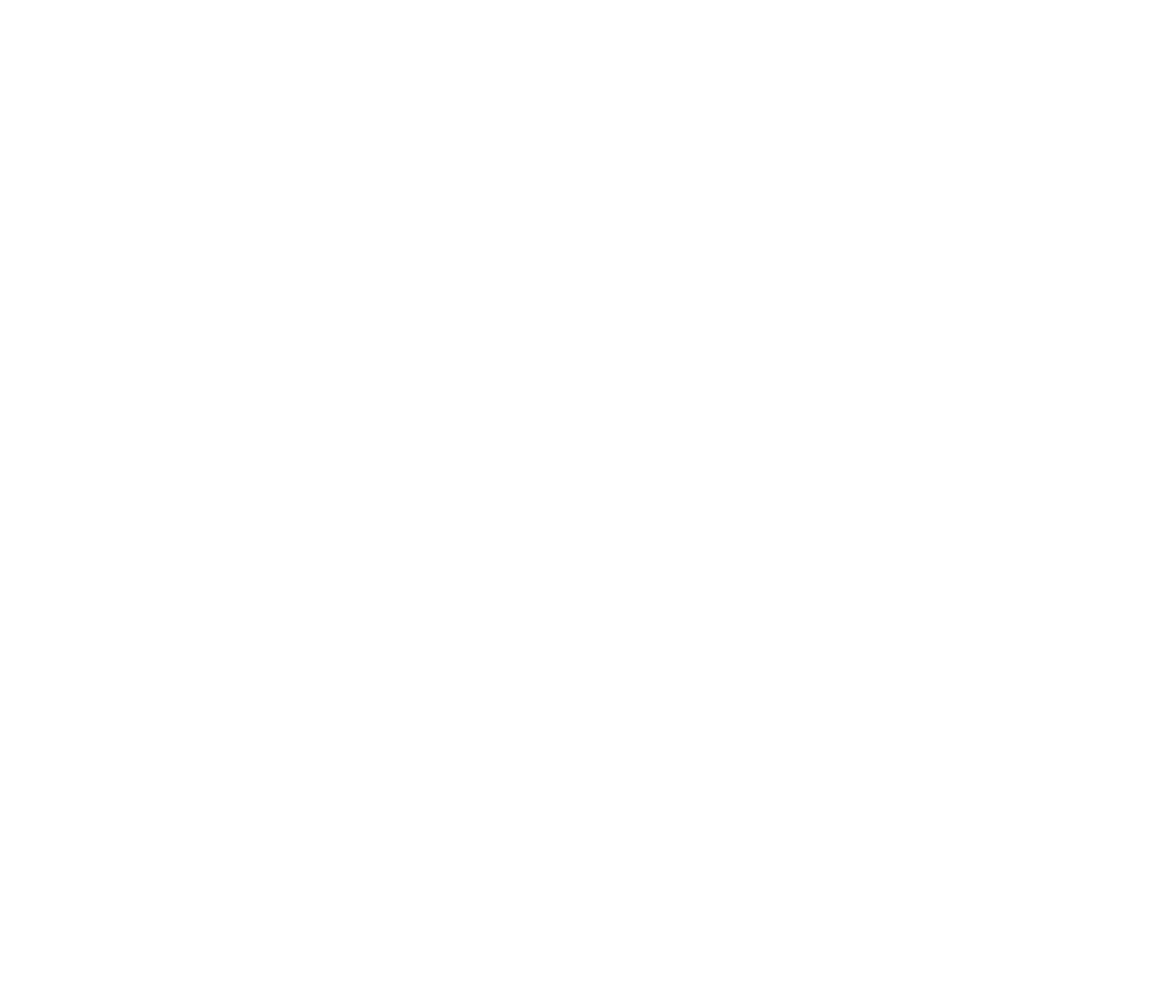
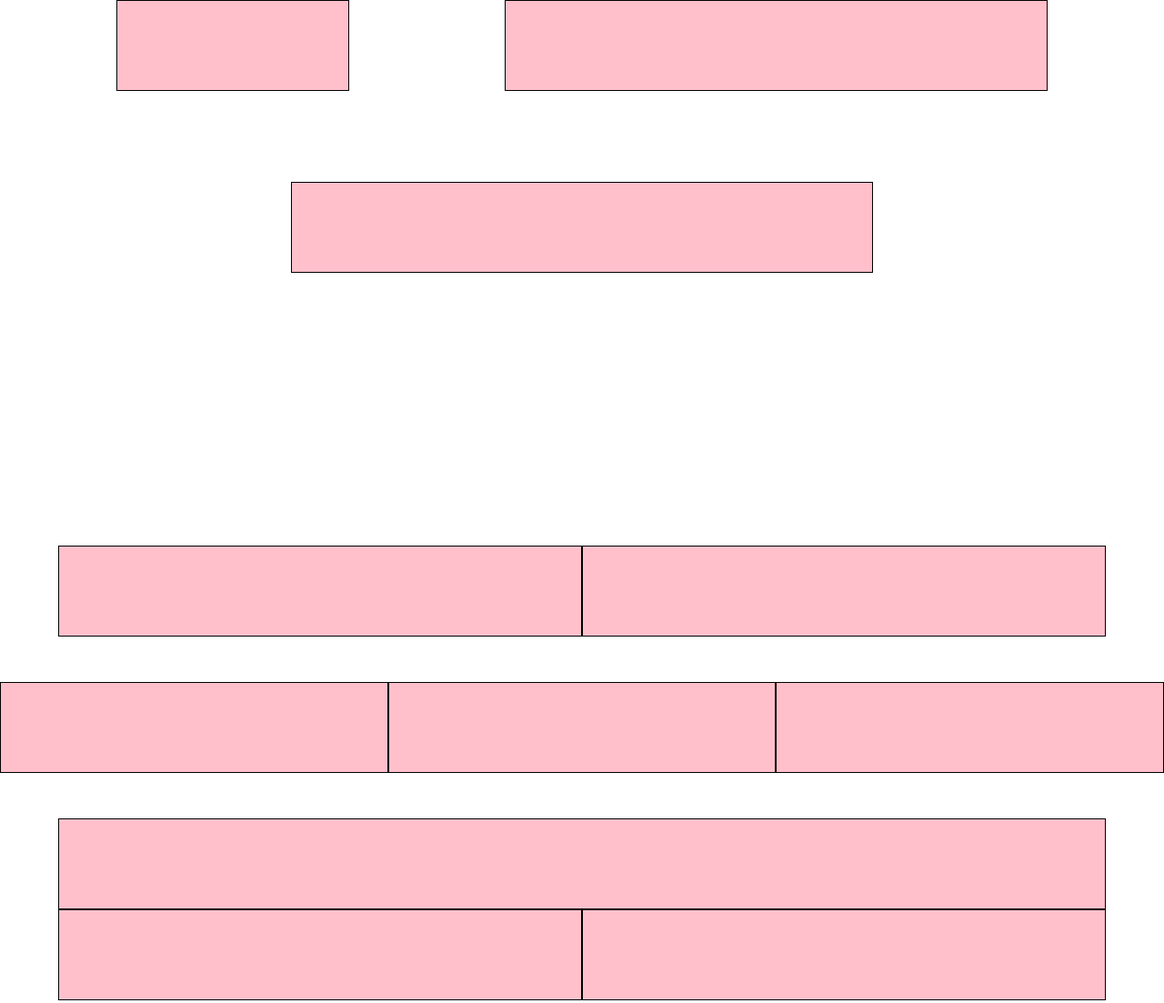
Before and after one commit to isabel-git/html-css-helbiz, a plain HTML site: page index.html in a window 1280 px wide. Shown: the top 1103 px of the page at 91% size. Before the commit the page ends 800 px from the top, so only its background shows below. Drawn offline with Linux system fonts and the light colour scheme.

Commit message:
macro struttura

```diff
--- a/css/style.css
+++ b/css/style.css
@@ -1,6 +1,71 @@
 /* regole generali */
-*{
+* {
+  margin: 0;
   padding: 0;
-  margin: 0;
   box-sizing: border-box;
 }
+
+
+img {
+  max-width: 100%;
+  height: auto;
+}
+
+
+
+/* regole di debug */
+[class*="col-"] {
+  min-height: 100px;
+  background-color: pink;
+  border: solid 1px  #000;
+  padding: 2px;
+}
+
+[class*="col-"] > .row > [class*="col-"]{
+  background-color: salmon;
+  border-color: #fff;
+}
+
+section{
+  margin-top: 50px;
+}
+
+footer{
+  background-color: black;
+  min-height: 300px;
+}
+/* fine debug */
+
+.centra-head-foot{
+  padding: 0 10%;
+}
+
+/* header */
+
+header {
+  padding-top: 100px;
+}
+
+/* navigazione */
+#nav-large {
+  position: fixed;
+  top: 0;
+  left: 0;
+  width: 100%;
+  z-index: 900;
+}
+
+/* #nav-mobile {
+  display: none;
+} */
+
+#jumbo {
+  padding-top: 50px;
+  min-height: 400px;
+}
+
+/* regole corpo pagina */
+
+.centra-sez1 {
+  padding: 0 5%;
+}
--- a/index.html
+++ b/index.html
@@ -2,12 +2,126 @@
 <html lang="en" dir="ltr">
 	<head>
 		<meta charset="utf-8">
-    <title></title>
-    <meta name="viewport" content="width=divice-width, initial-scale=1.0">
+		<title>helbiz</title>
+		 <meta name="viewport" content="width=device-width, initial-scale=1.0 ">
 		<link rel="stylesheet" href="css/lib/12bool.css">
 		<link rel="stylesheet" href="css/style.css">
 	</head>
 	<body>
 
+		<div class="container-full-width">
+
+			<!-- intestazione -->
+			<header>
+
+				<nav id="nav-large" class="centra-head-foot">
+
+					<div class="row">
+
+						<div class="col-xs-3 col-md-3  col-lg-3 ">
+
+						</div>
+						<div class="col-xs-7  col-xs-offset-2 col-md-7 col-md-offset-2 col-lg-7 col-lg-offset-2">
+
+						</div>
+
+					</div>
+
+
+				</nav>
+
+				<nav id="nav-mobile" >
+
+				</nav>
+
+
+
+				<!-- jumbotron -->
+				<section id="jumbo">
+
+					<div class="row">
+						<div class="col-xs-12 col-md-10 col-md-offset-1 col-lg-6 col-lg-offset-3">
+
+						</div>
+					</div>
+
+				</section>
+
+			</header>
+
+			<!-- parte corpo pagina  -->
+			<main>
+
+				<!-- sezioone prodotti -->
+				<section class="centra-sez1">
+					<div class="row">
+						<div class="col-xs-12  col-md-6  col-lg-6 ">
+
+						</div>
+						<div class="col-xs-12  col-md-6  col-lg-6 ">
+
+						</div>
+
+					</div>
+
+
+				</section>
+
+				<!-- sezioone how to -->
+				<section>
+          <div class="row">
+            <div class="col-lg-4">
+
+            </div>
+
+            <div class="col-lg-4">
+
+            </div>
+
+            <div class="col-lg-4">
+
+            </div>
+          </div>
+				</section>
+
+				<!-- sezioone smart mobility -->
+				<section class="centra-sez1">
+          <div class="row">
+
+            <div class="col-xs-12 col-md-12 col-lg-12">
+
+            </div>
+
+            <div class="col-xs-12 col-md-6 col-lg-6">
+
+            </div>
+
+            <div class="col-xs-12 col-md-6 col-lg-6">
+
+            </div>
+
+          </div>
+				</section>
+
+				<!-- sezioone social -->
+				<section>
+          <!-- text with padding -->
+				</section>
+
+
+			</main>
+
+			<!-- footer -->
+			<footer class="centra-head-foot">
+
+			</footer>
+
+		</div>
+
+
+
+
+
+
 	</body>
 </html>
```
Also changed, not shown: css/lib/12bool.css. Lines whose indentation alone changed are shown as unchanged.
